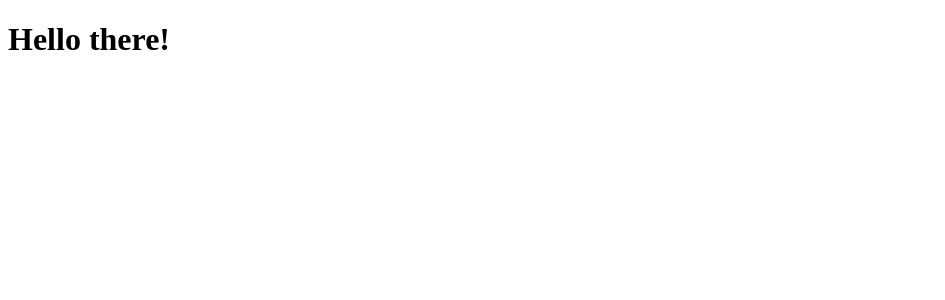
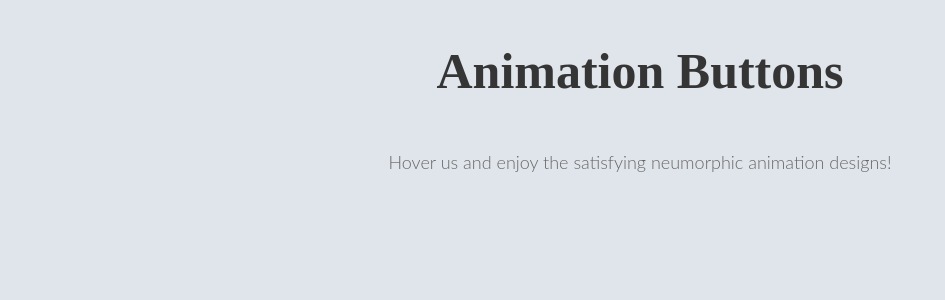
Before and after one commit to atefeh-dev/Animation--Buttons, a React (Create React App) app: page / in a window 1280 px wide. Shown: the top 300 px of the page, without its empty margins (0-945 px from the left). Built offline with nearby package versions, Linux system fonts and the light colour scheme.

Commit message:
add title

```diff
--- a/src/components/App.js
+++ b/src/components/App.js
@@ -1,11 +1,11 @@
 /** @format */
 
-import Card from "./Home";
+import Home from "./Home";
 
 const App = () => {
   return (
     <div>
-      <Card />
+      <Home />
     </div>
   );
 };
--- a/src/components/Home.js
+++ b/src/components/Home.js
@@ -1,6 +1,14 @@
 /** @format */
+import "../style/App.css";
 
 const Home = () => {
-  return <h1>Hello there!</h1>;
+  return (
+    <div className="container">
+      <div className="title">
+        <h1>Animation Buttons</h1>
+        <p>Hover us and enjoy the satisfying neumorphic animation designs!</p>
+      </div>
+    </div>
+  );
 };
 export default Home;
--- /dev/null
+++ b/src/style/App.css
@@ -0,0 +1,21 @@
+/** @format */
+body {
+  background: #e0e5ec;
+}
+.title {
+  display: flex;
+  flex-direction: column;
+  align-items: center;
+  justify-content: center;
+}
+.title h1 {
+  color: #353535;
+  font-size: 50px;
+  font-family: "Cormorant Garamond", serif;
+}
+.title p {
+  font-family: "Lato", sans-serif;
+  font-weight: 300;
+  font-size: 18px;
+  color: #676767;
+}
```
